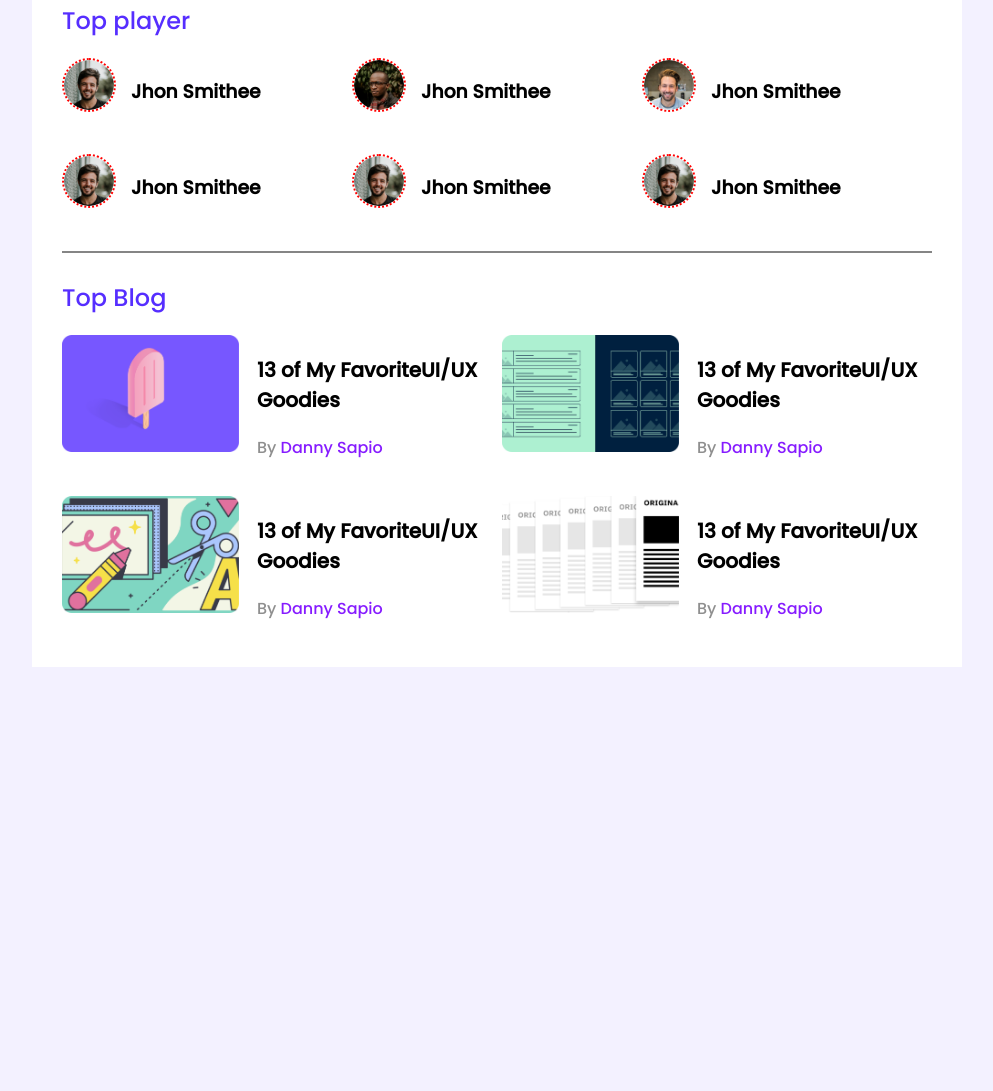
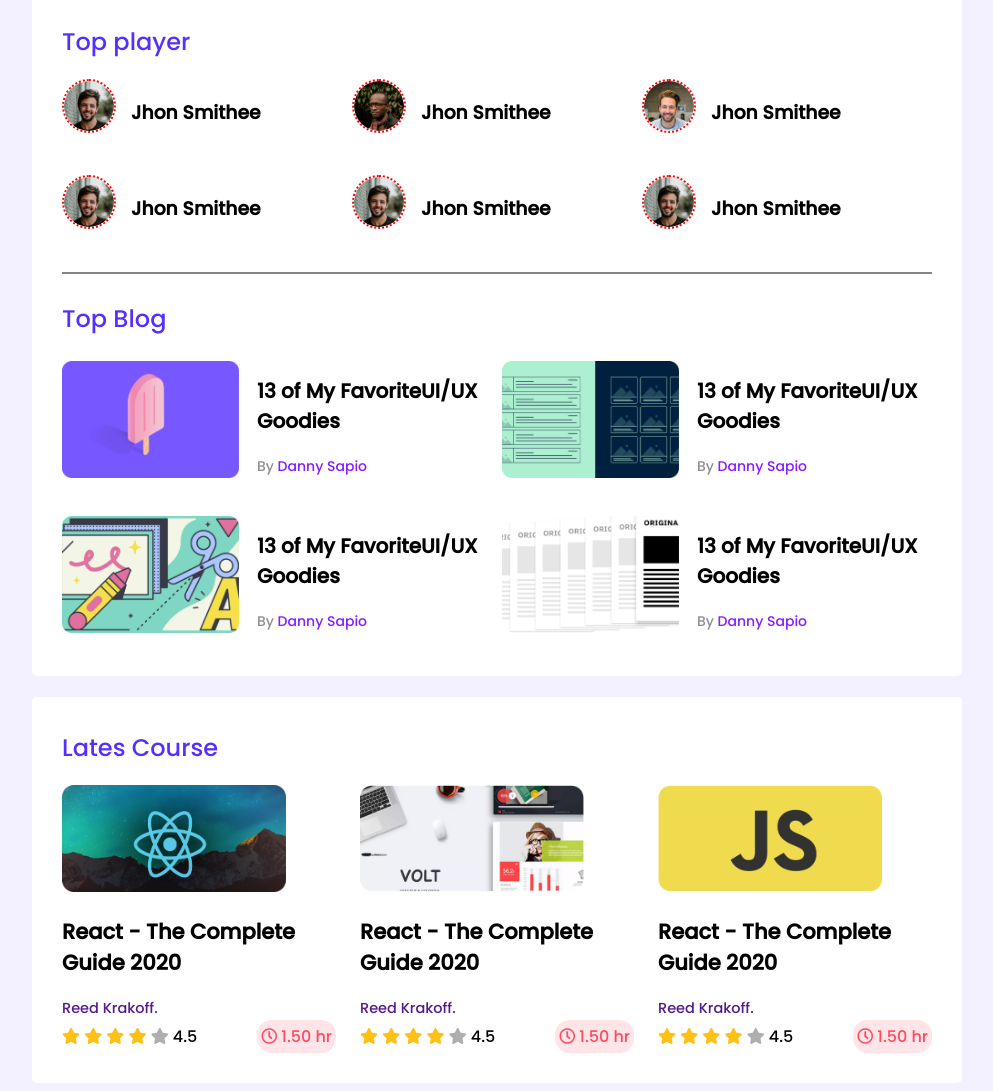
Before and after one commit to elaheerazob/Leder-Bord-css-3, a plain HTML site: page index.html in a window 1280 px wide. Shown: the part 38-1129 px from the top of the page, without its empty margins (143-1136 px from the left). Before the commit the page ends 800 px from the top, so only its background shows below. Drawn offline with Linux system fonts and the light colour scheme.

Commit message:
coures section Added

```diff
--- a/index.html
+++ b/index.html
@@ -1,5 +1,6 @@
 <!DOCTYPE html>
 <html lang="en">
+
 <head>
     <meta charset="UTF-8">
     <meta http-equiv="X-UA-Compatible" content="IE=edge">
@@ -9,15 +10,20 @@
     <link rel="preconnect" href="https://fonts.gstatic.com" crossorigin>
     <link href="https://fonts.googleapis.com/css2?family=Poppins:wght@500&display=swap" rel="stylesheet">
 
+    <!-- font awosom -->
+    <link rel="stylesheet" href="https://pro.fontawesome.com/releases/v5.10.0/css/all.css"
+        integrity="sha384-AYmEC3Yw5cVb3ZcuHtOA93w35dYTsvhLPVnYs9eStHfGJvOvKxVfELGroGkvsg+p" crossorigin="anonymous" />
+
     <!-- css linnk -->
     <link rel="stylesheet" href="style/style.css">
 </head>
+
 <body>
     <header></header>
     <main>
         <section class="container">
             <div class="top-pleyers">
-                <h1 class="section-title">Top player</h1>
+                <h2 class="section-title">Top player</h2>
                 <div class="palyers">
                     <div class="player">
                         <img src="images/players/player-1.png" alt="">
@@ -89,6 +95,88 @@
                 </div>
             </div>
         </section>
+
+        <!-- course section -->
+        <section class="container">
+            <h2 class="section-title">Lates Course</h2>
+            <div class="courses">
+                <div class="course">
+                    <div class="course-banner">
+                        <img src="images/courses/course-1.png" alt="">
+                    </div>
+                    <div class="course-detials">
+                        <h2>React - The Complete Guide 2020</h2>
+                        <a href="">Reed Krakoff.</a>
+                    </div>
+                    <div class="course-info">
+                        <div>
+                            <i class="fas fa-star full"></i>
+                            <i class="fas fa-star full"></i>
+                            <i class="fas fa-star full"></i>
+                            <i class="fas fa-star full"></i>
+                            <i class="fas fa-star half"></i>
+                            <span>4.5</span>
+                        </div>
+
+                        <div class="course-time">
+                            <i class="far fa-clock"></i>
+                           1.50 hr
+                        </div>
+                    </div>
+                </div>
+                <div class="course">
+                    <div class="course-banner">
+                        <img src="images/courses/course-2.png" alt="">
+                    </div>
+                    <div class="course-detials">
+                        <h2>React - The Complete Guide 2020</h2>
+                        <a href="">Reed Krakoff.</a>
+                    </div>
+                    <div class="course-info">
+                        <div>
+                            <i class="fas fa-star full"></i>
+                            <i class="fas fa-star full"></i>
+                            <i class="fas fa-star full"></i>
+                            <i class="fas fa-star full"></i>
+                            <i class="fas fa-star half"></i>
+                            <span>4.5</span>
+                        </div>
+
+                        <div class="course-time">
+                            <i class="far fa-clock"></i>
+                           1.50 hr
+                        </div>
+                    </div>
+                </div>
+                <div class="course">
+                    <div class="course-banner">
+                        <img src="images/courses/course-3.png" alt="">
+                    </div>
+                    <div class="course-detials">
+                        <h2>React - The Complete Guide 2020</h2>
+                        <a href="">Reed Krakoff.</a>
+                    </div>
+                    <div class="course-info">
+                        <div>
+                            <i class="fas fa-star full"></i>
+                            <i class="fas fa-star full"></i>
+                            <i class="fas fa-star full"></i>
+                            <i class="fas fa-star full"></i>
+                            <i class="fas fa-star half"></i>
+                            <span>4.5</span>
+                        </div>
+
+                        <div class="course-time">
+                            <i class="far fa-clock"></i>
+                           1.50 hr
+                        </div>
+                    </div>
+                </div>
+            </div>
+
+
+        </section>
     </main>
 </body>
+
 </html>
--- a/style/style.css
+++ b/style/style.css
@@ -5,21 +5,21 @@ body{
 }
 main{
     display: flex;
-    justify-content: center;
+    flex-direction: column;
+    align-items: center;
 }
 .container{
     background-color: #fff;
     width: 870px;
     padding: 30px;
+    margin-top: 21px;
+    border-radius: 5px;
 }
 
 
 
 
 /*--------- top-pleyers Section ---------------*/
-
-
-
 .top-pleyers{
     margin-bottom: 30px;
 }
@@ -63,6 +63,8 @@ hr{
 }
 .blog{
     display: flex;
+    justify-content: center;
+    align-items: center;
 }
 .thumbnil img{
     width: 177px;
@@ -76,10 +78,48 @@ hr{
 
 }
 .blog-athor{
-    font-size: 16px;
+    font-size: 14px;
+    font-weight: 400;
     color: rgb(143, 143, 143);
 }
 .blog-athor a{
     text-decoration: none;
     color: rgb(134, 28, 255);
 }
+/* -----------------------------
+        | course  Section |
+---------------------------- */
+.courses{
+    display: grid;
+    grid-template-columns: repeat(3,1fr);
+    grid-column-gap: 24px;
+
+}
+.course-banner img{
+    width: 224px;
+    height: 107px;
+}
+.course-detials h2{
+    font-size: 21px;
+}
+.course-detials a{
+    text-decoration: none;
+    font-size: 14.5px;
+}
+.course-info{
+    display: flex;
+    align-items: center;
+    justify-content: space-between;
+}
+.fa-star.full{
+    color: #FFC014;
+}
+.fa-star.half{
+    color: #AEAEAE;
+}
+.course-time{
+    background: #FFE4E8;
+    border-radius: 14.6913px;
+    color: #FF4A60;
+    padding: 4px;
+}
```
Lines whose indentation alone changed are shown as unchanged.
